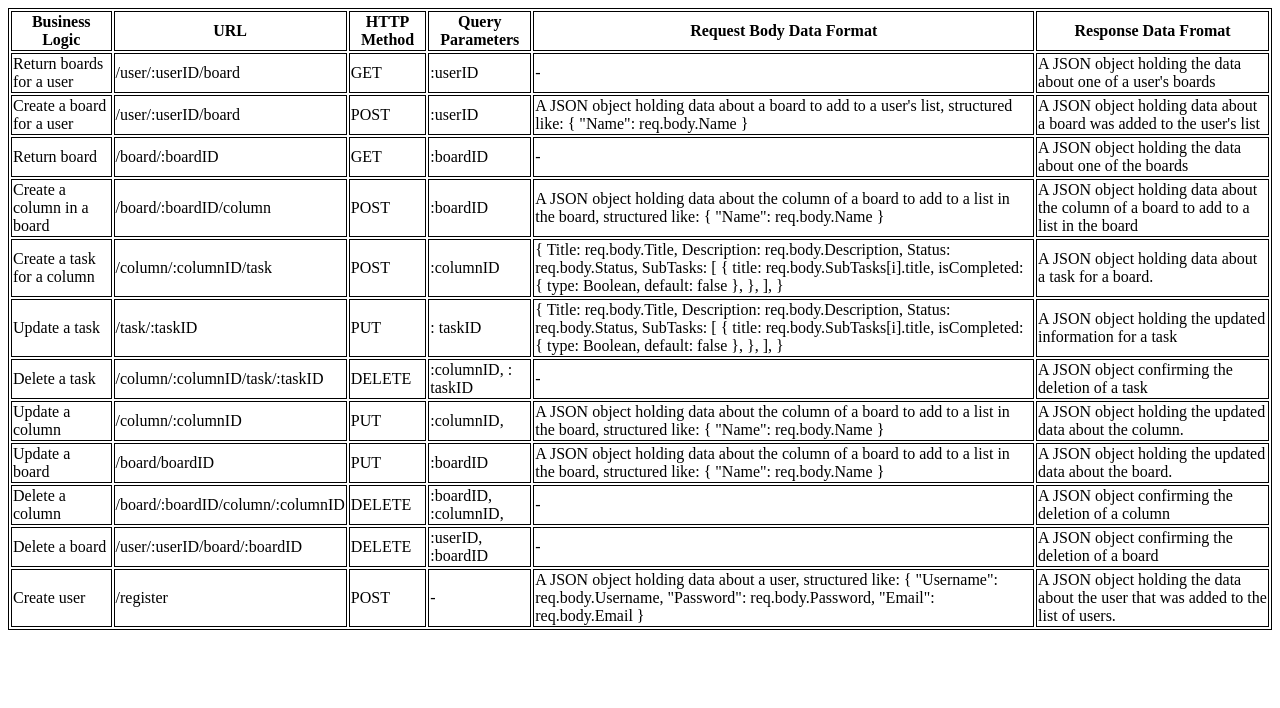
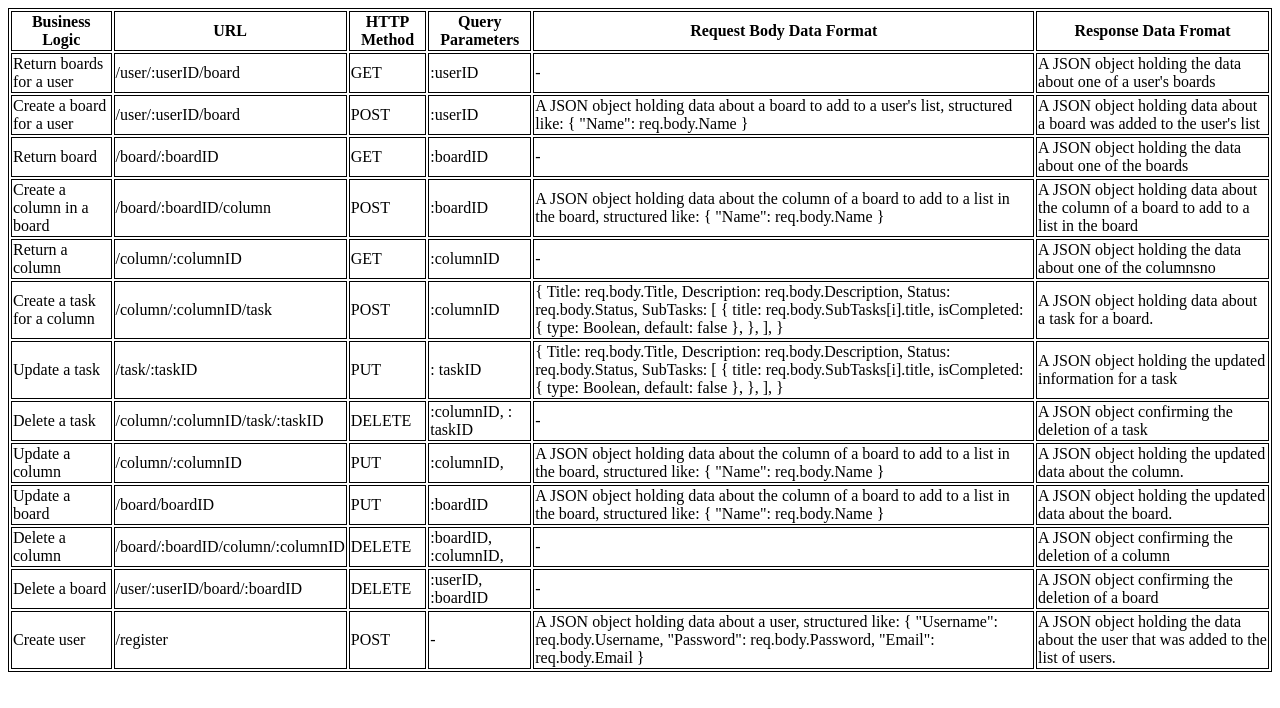
Before and after one commit to Nat-crit20/Kanban_API, a website: page docs/index.html in a window 1280 px wide. Drawn offline with Linux system fonts and the light colour scheme.

Commit message:
Created doc for getting a column

```diff
--- a/docs/index.html
+++ b/docs/index.html
@@ -59,6 +59,14 @@
           A JSON object holding data about the column of a board to add to a
           list in the board
         </td>
+      </tr>
+      <tr>
+        <td>Return a column</td>
+        <td>/column/:columnID</td>
+        <td>GET</td>
+        <td>:columnID</td>
+        <td>-</td>
+        <td>A JSON object holding the data about one of the columnsno</td>
       </tr>
       <tr>
         <td>Create a task for a column</td>
```
